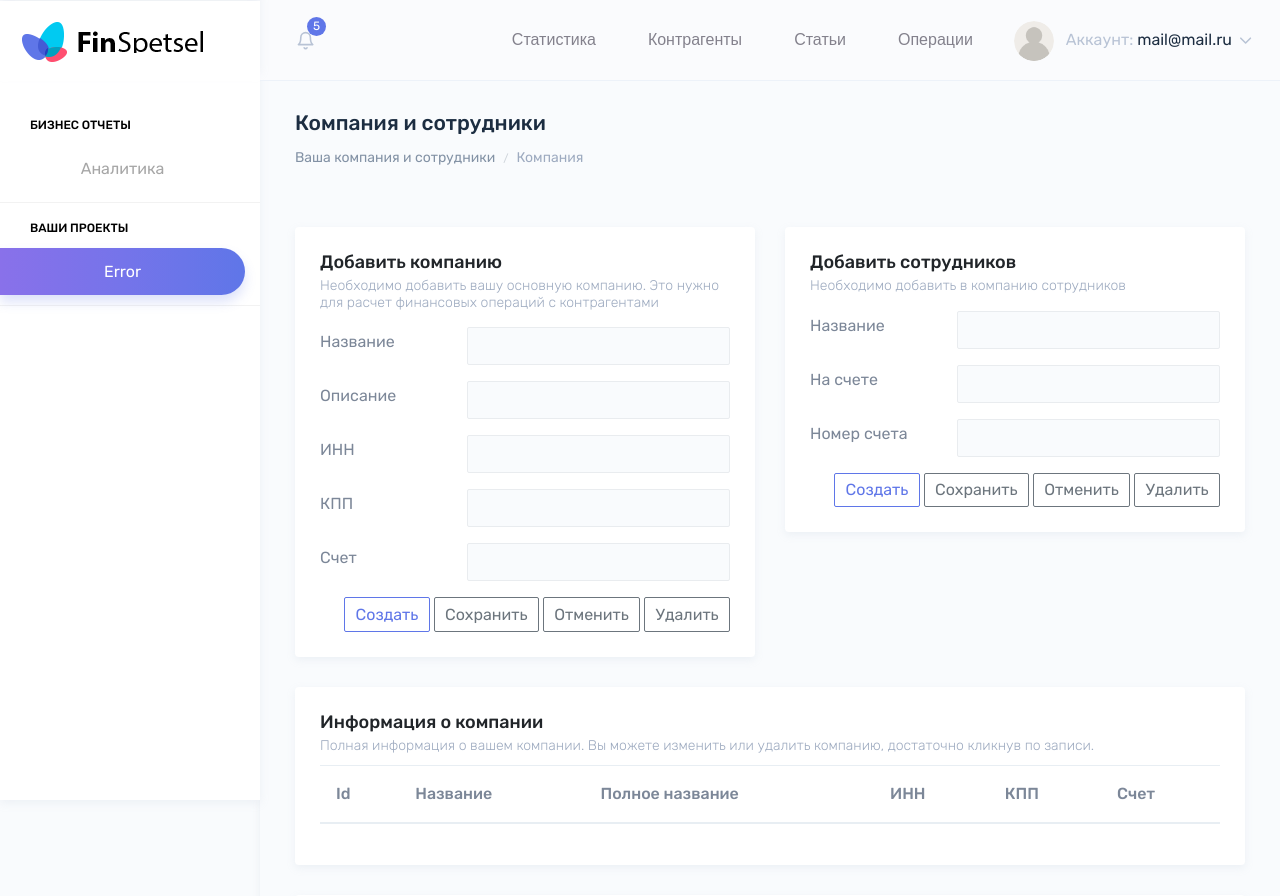
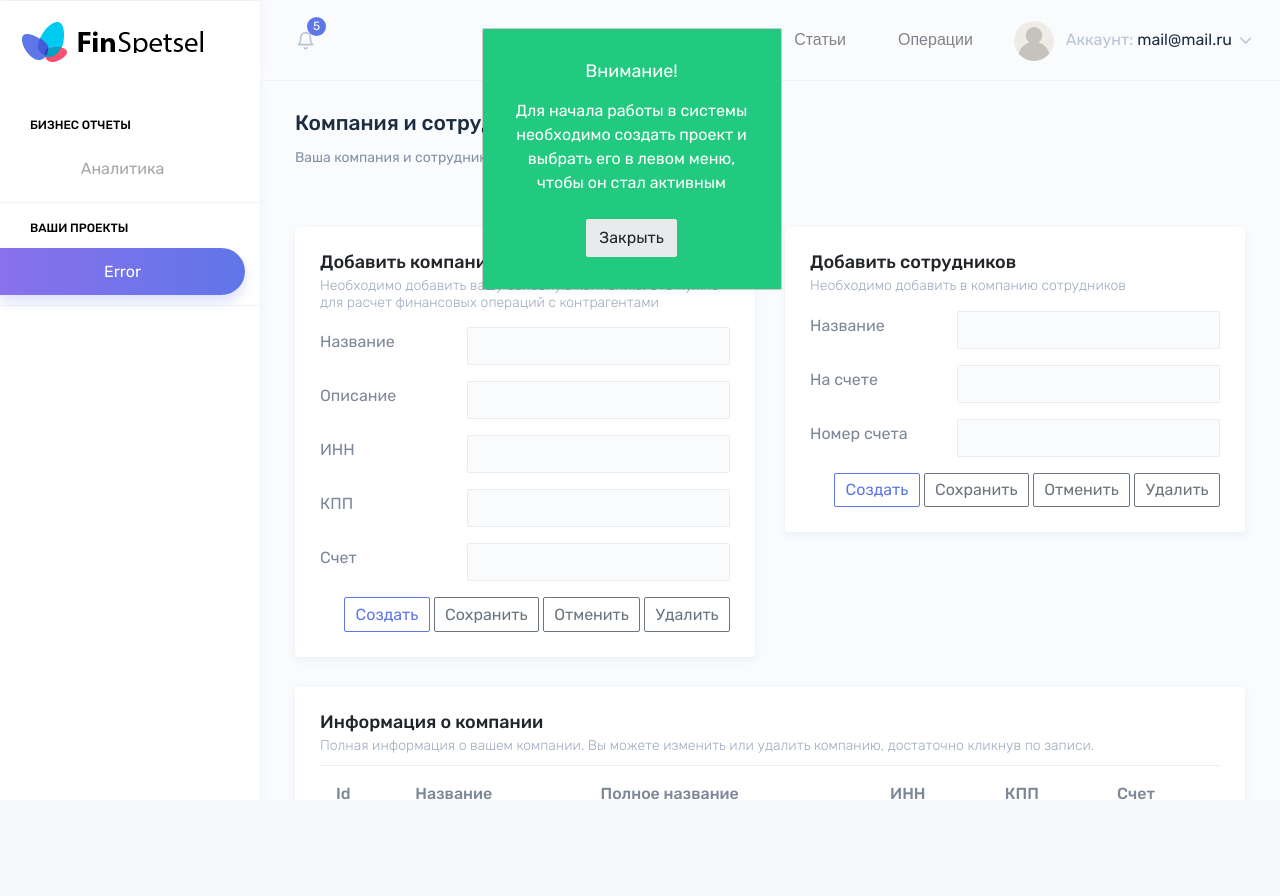
Before and after one commit to MkTverHub/FinsProject, a Spring Boot app: page /FinsCompanyEditor in a window 1280 px wide. Shown: the top 896 px of the page. After the commit the page ends 799 px from the top, so only its background shows below. Run offline with Spring Boot 4, Linux system fonts and the light colour scheme; the visitor is signed in with stand-in values (Sample User, id 1); data that the repository does not hold is empty; some of the project's set-up classes (security, data sources, template engines, error pages and the like) are left out, and stand-ins take their place; some libraries are stand-ins or nearby versions.

Commit message:
21.03.2021 Modal

```diff
--- a/basicFins/src/main/java/com/sweetcard/basic/web/WebController.java
+++ b/basicFins/src/main/java/com/sweetcard/basic/web/WebController.java
@@ -218,7 +218,7 @@
 
     //Переход на страницу Компании
     @RequestMapping(value = "/FinsCompany")
-    public String GoToFinsCompany(Model model){
+    public String GoToFinsCompany(@RequestParam(name = "ProjectId", required = false, defaultValue = "no_value") String ProjectId, Model model){
         try{
             logger.info("WebController.GoToFinsCompany -> ");
             return "Fins_Company_Info";
@@ -230,7 +230,7 @@
 
     //Переход на страницу Компании Редактор
     @RequestMapping(value = "/FinsCompanyEditor")
-    public String GoToFinsCompanyEditor(Model model){
+    public String GoToFinsCompanyEditor(@RequestParam(name = "ProjectId", required = false, defaultValue = "no_value") String ProjectId, Model model){
         try{
             logger.info("WebController.GoToFinsCompanyEditor -> ");
             return "Fins_Company";
--- a/basicFins/src/main/resources/static/webapp/js/js_companypage.js
+++ b/basicFins/src/main/resources/static/webapp/js/js_companypage.js
@@ -4,12 +4,8 @@
 
 //Функция при загрузки страницы
 function StartPage() {
-    //doAjaxGetProjectListLeft();//Получение списка проектов в левой панели
-    doAjaxGetUserCache();
+    doAjaxGetUserCache("FinsCompanyEditor");
     doAjaxGetCompanyList();
-    //doAjaxGetProjectList();//Получение списка проектов в левой панели
-    //doAjaxGetContragentsList();//Заполнение таблицы контрагентов
-    document.body.HashData = {ActiveCompanytId:''};
     SetROCompanyForm();
     SetROContactForm();
 
--- a/basicFins/src/main/resources/static/webapp/js/js_companypageadd.js
+++ b/basicFins/src/main/resources/static/webapp/js/js_companypageadd.js
@@ -4,5 +4,5 @@
 //Функция при загрузки страницы
 function StartPage() {
     //doAjaxGetProjectListLeft();
-    doAjaxGetUserCache();
+    doAjaxGetUserCache("FinsCompany");
 };
--- a/basicFins/src/main/resources/static/webapp/js/js_general_functions.js
+++ b/basicFins/src/main/resources/static/webapp/js/js_general_functions.js
@@ -60,7 +60,8 @@
 
             //Сообщение если не выбран проект
             if(ActiveProjectId == '0'){
-                alert("Выбирите проект в левой панели!")
+                //alert("Выбирите проект в левой панели!");
+                $("#success-alert-modal").attr('style','display: block; padding-right: 17px;');
             }
         }
     });
--- a/basicFins/src/main/resources/templates/Fins_Company.html
+++ b/basicFins/src/main/resources/templates/Fins_Company.html
@@ -17,6 +17,9 @@
 
     <!--Фрагмент спиннера-->
     <!--<div th:replace="fragments\layouts\fragment_agrigate_layouts_spiner.html :: spinner_fragment_1"/>-->
+
+    <!--Фрагмент модального окна-->
+    <div th:replace="fragments\layouts\fragment_agrigate_layouts_modal.html :: modal_fragment_1"/>
 
     <!-- *************************************************************** -->
     <!-- Верхнее Меню -->
--- a/basicFins/src/main/resources/templates/Fins_Company_Info.html
+++ b/basicFins/src/main/resources/templates/Fins_Company_Info.html
@@ -17,6 +17,9 @@
 
     <!--Фрагмент спиннера-->
     <!--<div th:replace="fragments\layouts\fragment_agrigate_layouts_spiner.html :: spinner_fragment_1"/>-->
+
+    <!--Фрагмент модального окна-->
+    <div th:replace="fragments\layouts\fragment_agrigate_layouts_modal.html :: modal_fragment_1"/>
 
     <!-- *************************************************************** -->
     <!-- Верхнее Меню -->
--- a/basicFins/src/main/resources/templates/Fins_Contragents.html
+++ b/basicFins/src/main/resources/templates/Fins_Contragents.html
@@ -17,6 +17,9 @@
 
     <!--Фрагмент спиннера-->
     <!--<div th:replace="fragments\layouts\fragment_agrigate_layouts_spiner.html :: spinner_fragment_1"/>-->
+
+    <!--Фрагмент модального окна-->
+    <div th:replace="fragments\layouts\fragment_agrigate_layouts_modal.html :: modal_fragment_1"/>
 
     <!-- *************************************************************** -->
     <!-- Верхнее Меню -->
--- a/basicFins/src/main/resources/templates/Fins_Contragents_Add.html
+++ b/basicFins/src/main/resources/templates/Fins_Contragents_Add.html
@@ -16,6 +16,9 @@
 
     <!--Фрагмент спиннера-->
     <!--<div th:replace="fragments\layouts\fragment_agrigate_layouts_spiner.html :: spinner_fragment_1"/>-->
+
+    <!--Фрагмент модального окна-->
+    <div th:replace="fragments\layouts\fragment_agrigate_layouts_modal.html :: modal_fragment_1"/>
 
     <!-- *************************************************************** -->
     <!-- Верхнее Меню -->
--- a/basicFins/src/main/resources/templates/Fins_LOV.html
+++ b/basicFins/src/main/resources/templates/Fins_LOV.html
@@ -17,6 +17,9 @@
 
     <!--Фрагмент спиннера-->
     <!--<div th:replace="fragments\layouts\fragment_agrigate_layouts_spiner.html :: spinner_fragment_1"/>-->
+
+    <!--Фрагмент модального окна-->
+    <div th:replace="fragments\layouts\fragment_agrigate_layouts_modal.html :: modal_fragment_1"/>
 
     <!-- *************************************************************** -->
     <!-- Верхнее Меню -->
--- a/basicFins/src/main/resources/templates/Fins_LOV_Add.html
+++ b/basicFins/src/main/resources/templates/Fins_LOV_Add.html
@@ -17,6 +17,9 @@
 
     <!--Фрагмент спиннера-->
     <!--<div th:replace="fragments\layouts\fragment_agrigate_layouts_spiner.html :: spinner_fragment_1"/>-->
+
+    <!--Фрагмент модального окна-->
+    <div th:replace="fragments\layouts\fragment_agrigate_layouts_modal.html :: modal_fragment_1"/>
 
     <!-- *************************************************************** -->
     <!-- Верхнее Меню -->
--- a/basicFins/src/main/resources/templates/Fins_Operations.html
+++ b/basicFins/src/main/resources/templates/Fins_Operations.html
@@ -18,6 +18,9 @@
 
     <!--Фрагмент спиннера-->
     <!--<div th:replace="fragments\layouts\fragment_agrigate_layouts_spiner.html :: spinner_fragment_1"/>-->
+
+    <!--Фрагмент модального окна-->
+    <div th:replace="fragments\layouts\fragment_agrigate_layouts_modal.html :: modal_fragment_1"/>
 
     <!-- *************************************************************** -->
     <!-- Верхнее Меню -->
--- a/basicFins/src/main/resources/templates/Fins_Reports.html
+++ b/basicFins/src/main/resources/templates/Fins_Reports.html
@@ -17,6 +17,9 @@
 
     <!--Фрагмент спиннера-->
     <!--<div th:replace="fragments\layouts\fragment_agrigate_layouts_spiner.html :: spinner_fragment_1"/>-->
+
+    <!--Фрагмент модального окна-->
+    <div th:replace="fragments\layouts\fragment_agrigate_layouts_modal.html :: modal_fragment_1"/>
 
     <!-- *************************************************************** -->
     <!-- Верхнее Меню -->
--- a/basicFins/src/main/resources/templates/fragments/layouts/fragment_agrigate_layouts_modal.html
+++ b/basicFins/src/main/resources/templates/fragments/layouts/fragment_agrigate_layouts_modal.html
@@ -1,7 +1,7 @@
 <!DOCTYPE HTML>
 <html xmlns:th="http://www.thymeleaf.org">
 
-<div id="success-alert-modal" class="modal fade show" tabindex="-1" role="dialog" aria-modal="true" style="display: block; padding-right: 17px;">
+<div id="success-alert-modal" class="modal fade show" tabindex="-1" role="dialog" aria-modal="true" style="display: none; padding-right: 17px;" th:fragment="modal_fragment_1">
     <div class="modal-dialog modal-sm">
         <div class="modal-content modal-filled bg-success">
             <div class="modal-body p-4">
@@ -9,7 +9,7 @@
                     <i class="dripicons-checkmark h1"></i>
                     <h4 class="mt-2">Внимание!</h4>
                     <p class="mt-3">Для начала работы в системы необходимо создать проект и выбрать его в левом меню, чтобы он стал активным</p>
-                    <button type="button" class="btn btn-light my-2" data-dismiss="modal">Закрыть</button>
+                    <button type="button" class="btn btn-light my-2" data-dismiss="modal" onclick="document.querySelector('#success-alert-modal').setAttribute('style','display: none; padding-right: 17px;');">Закрыть</button>
                 </div>
             </div>
         </div><!-- /.modal-content -->
```
